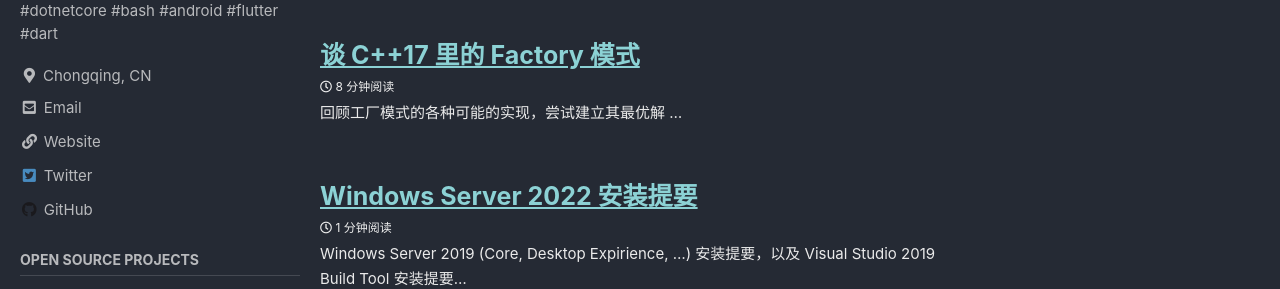
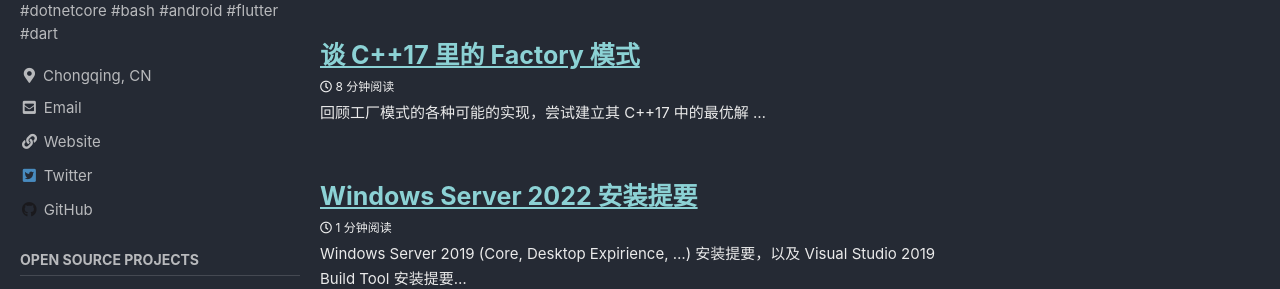
Before and after one commit to hedzr/hedzr.github.io, a Jekyll site: the page built from index.html, in a window 1280 px wide and 900 px high. Shown: the part 296-585 px from the top of the window. Built offline with Jekyll 4.4.1, drawn with Linux system fonts in a browser that asks for light colours; cached includes are drawn as plain includes; some web fonts are replaced; the list of posts is cut into pages by our own code.

Commit message:
rhetoric

```diff
--- a/_posts/2021-08-21-cxx17-factory-pattern.md
+++ b/_posts/2021-08-21-cxx17-factory-pattern.md
@@ -13,7 +13,7 @@ header:
   overlay_image: /assets/images/3953273590_704e3899d5_m.jpg
   overlay_filter: rgba(16, 16, 32, 0.73)
 excerpt: >-
-  回顾工厂模式的各种可能的实现，尝试建立其最优解 ...
+  回顾工厂模式的各种可能的实现，尝试建立其 C++17 中的最优解 ...
 ---
 
 
```
